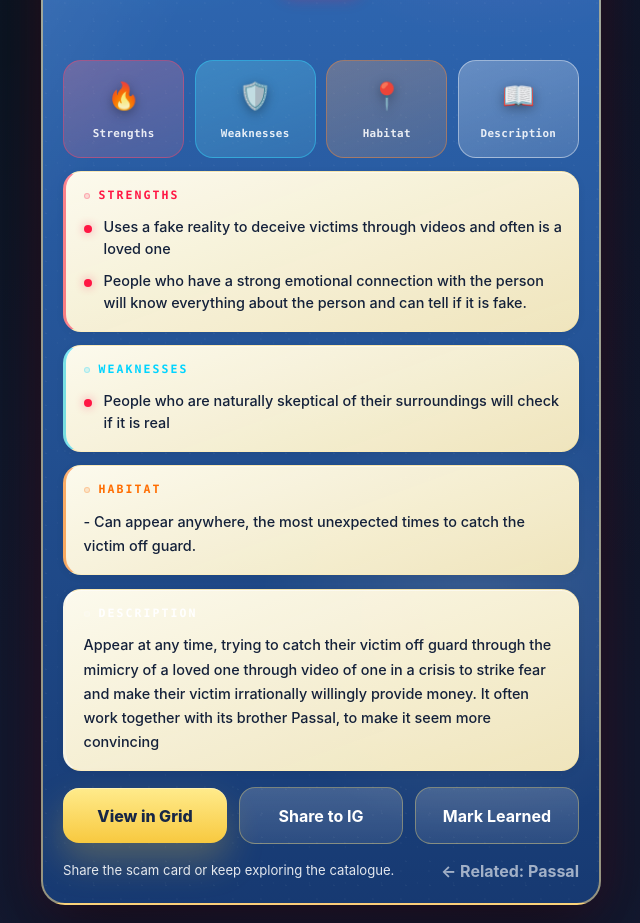
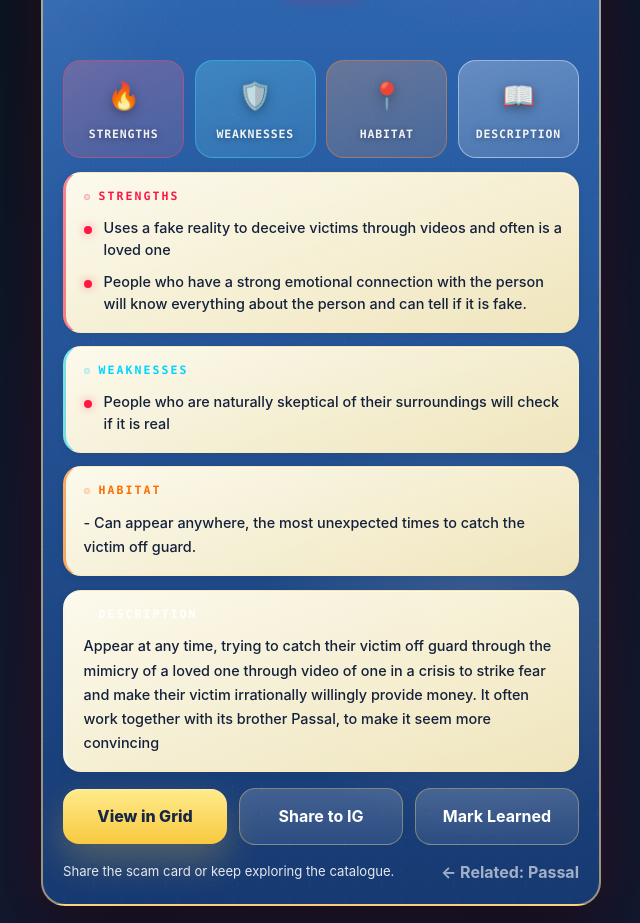
Before and after one commit to Centrista/Project-Vigil, a Next.js app: page /pokedex/akmon in a window 1280 px wide. Shown: the part 1044-1967 px from the top of the page, without its empty margins (319-959 px from the left). Built offline with nearby package versions, Linux system fonts and the light colour scheme.

Commit message:
Add your message here

```diff
--- a/app/globals.css
+++ b/app/globals.css
@@ -1762,10 +1762,12 @@ h4 {
 }
 
 .pokedex-rail-text {
-  color: rgba(255,255,255,0.88);
-  font-size: 0.68rem;
-  font-weight: 600;
-  letter-spacing: 0.03em;
+  color: rgba(255,255,255,0.92);
+  font-size: 0.72rem;
+  font-weight: 700;
+  letter-spacing: 0.07em;
+  text-transform: uppercase;
+  text-shadow: 0 1px 6px rgba(0,0,0,0.35);
 }
 
 .pokedex-section-card {
```
